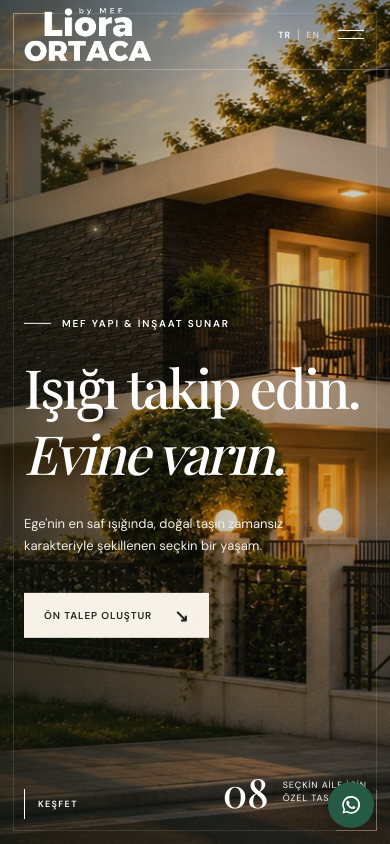
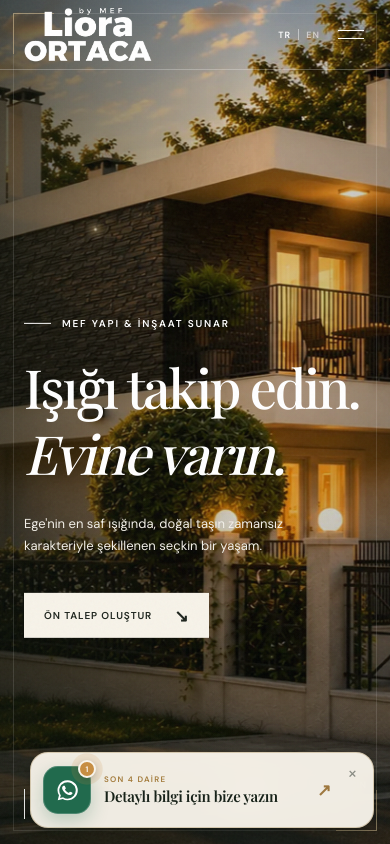
Before and after one commit to mhmblt/LioraOrtaca, a plain HTML site: page index.html in a window 390 px wide. Shown: the top 844 px of the page. Drawn offline with nearby package versions, Linux system fonts and the light colour scheme; a web font is replaced by a local one.

Commit message:
Add mobile WhatsApp conversion widget

```diff
--- a/index.html
+++ b/index.html
@@ -18,6 +18,7 @@
     <link rel="stylesheet" href="map-fallback.css" />
     <link rel="stylesheet" href="precision.css" />
     <link rel="stylesheet" href="language.css" />
+    <link rel="stylesheet" href="whatsapp-widget.css?v=20260726" />
   </head>
   <body>
     <div class="grain" aria-hidden="true"></div>
@@ -127,10 +128,20 @@
     </footer>
 
     <!-- WhatsApp telefon numarasını script.js içindeki whatsappNumber değeriyle güncelleyin. -->
-    <a class="whatsapp" id="whatsappLink" href="#" target="_blank" rel="noopener" aria-label="WhatsApp ile bilgi alın">
-      <svg viewBox="0 0 32 32" aria-hidden="true"><path d="M16 3a12.7 12.7 0 0 0-10.9 19.2L3.5 28.5l6.5-1.6A12.8 12.8 0 1 0 16 3Zm0 23.4c-1.9 0-3.7-.5-5.3-1.5l-.4-.2-3.8.9 1-3.6-.3-.4a10.5 10.5 0 1 1 8.8 4.8Zm5.7-7.8c-.3-.2-1.9-.9-2.2-1s-.5-.2-.7.2-.8 1-.9 1.1-.3.2-.6.1a8.7 8.7 0 0 1-2.6-1.6 9.8 9.8 0 0 1-1.8-2.3c-.2-.3 0-.5.1-.6l.5-.6c.1-.2.2-.4.3-.6 0-.2 0-.4-.1-.6l-1-2.3c-.3-.7-.6-.6-.8-.6h-.7c-.2 0-.6.1-.9.4s-1.2 1.1-1.2 2.7 1.2 3.1 1.3 3.3c.2.2 2.3 3.5 5.5 4.9.8.3 1.4.5 1.9.6.8.2 1.5.2 2.1.1.6-.1 1.9-.8 2.2-1.5.3-.8.3-1.4.2-1.5s-.3-.2-.6-.4Z" fill="currentColor"/></svg>
-      <span data-i18n="whatsappFloating">WhatsApp'tan bilgi alın</span>
-    </a>
-    <script src="script.js"></script>
+    <div class="whatsapp-widget" id="whatsappWidget">
+      <a class="whatsapp" id="whatsappLink" href="#" target="_blank" rel="noopener" aria-label="WhatsApp ile bilgi alın" data-conversion="whatsapp-floating">
+        <span class="whatsapp-icon-wrap">
+          <svg viewBox="0 0 32 32" aria-hidden="true"><path d="M16 3a12.7 12.7 0 0 0-10.9 19.2L3.5 28.5l6.5-1.6A12.8 12.8 0 1 0 16 3Zm0 23.4c-1.9 0-3.7-.5-5.3-1.5l-.4-.2-3.8.9 1-3.6-.3-.4a10.5 10.5 0 1 1 8.8 4.8Zm5.7-7.8c-.3-.2-1.9-.9-2.2-1s-.5-.2-.7.2-.8 1-.9 1.1-.3.2-.6.1a8.7 8.7 0 0 1-2.6-1.6 9.8 9.8 0 0 1-1.8-2.3c-.2-.3 0-.5.1-.6l.5-.6c.1-.2.2-.4.3-.6 0-.2 0-.4-.1-.6l-1-2.3c-.3-.7-.6-.6-.8-.6h-.7c-.2 0-.6.1-.9.4s-1.2 1.1-1.2 2.7 1.2 3.1 1.3 3.3c.2.2 2.3 3.5 5.5 4.9.8.3 1.4.5 1.9.6.8.2 1.5.2 2.1.1.6-.1 1.9-.8 2.2-1.5.3-.8.3-1.4.2-1.5s-.3-.2-.6-.4Z" fill="currentColor"/></svg>
+          <span class="whatsapp-badge" aria-hidden="true">1</span>
+        </span>
+        <span class="whatsapp-copy">
+          <small class="whatsapp-eyebrow" data-i18n="whatsappEyebrow">SON 4 DAİRE</small>
+          <strong class="whatsapp-message" data-i18n="whatsappFloating">Detaylı bilgi için bize yazın</strong>
+        </span>
+        <span class="whatsapp-arrow" aria-hidden="true">↗</span>
+      </a>
+      <button class="whatsapp-dismiss" id="whatsappDismiss" type="button" aria-label="Bildirimi küçült">×</button>
+    </div>
+    <script src="script.js?v=20260726b"></script>
   </body>
 </html>
--- a/script.js
+++ b/script.js
@@ -27,7 +27,7 @@ const translations = {
     contactKicker: 'SİZE AYRILAN YER', contactTitle: 'Işığın size<br /><em>ulaşmasına izin verin.</em>', contactCopy: 'Detaylı bilgi için iletişime geçin.', contactCta: 'WhatsApp’tan Bilgi Al <span>↗</span>',
     location: 'Muğla Ortaca, Cumhuriyet Mah.', footerTagline: 'Ege ışığında, zamansız bir yaşam mirası.', instagram: 'Instagram @mefyapitr <span>↗</span>',
     locationKicker: 'PROJE KONUMU', locationTitle: 'Muğla Ortaca<br />Cumhuriyet Mah.', mapLink: '<span class="map-pin">●</span> Haritada aç <b>↗</b>',
-    copyright: '© 2026 Liora Ortaca. Tüm hakları saklıdır.', whatsappFloating: "WhatsApp'tan bilgi alın"
+    copyright: '© 2026 Liora Ortaca. Tüm hakları saklıdır.', whatsappEyebrow: 'SON 4 DAİRE', whatsappFloating: 'Detaylı bilgi için bize yazın', whatsappDismiss: 'Bildirimi küçült'
   },
   en: {
     documentTitle: 'Liora Ortaca | A Timeless Legacy',
@@ -55,11 +55,13 @@ const translations = {
     contactKicker: 'A PLACE RESERVED FOR YOU', contactTitle: 'Let the light<br /><em>find its way to you.</em>', contactCopy: 'Contact us for detailed information.', contactCta: 'Get Information on WhatsApp <span>↗</span>',
     location: 'Muğla Ortaca, Cumhuriyet District', footerTagline: 'A timeless legacy of living in the Aegean light.', instagram: 'Instagram @mefyapitr <span>↗</span>',
     locationKicker: 'PROJECT LOCATION', locationTitle: 'Muğla Ortaca<br />Cumhuriyet District', mapLink: '<span class="map-pin">●</span> Open in maps <b>↗</b>',
-    copyright: '© 2026 Liora Ortaca. All rights reserved.', whatsappFloating: 'Get information on WhatsApp'
+    copyright: '© 2026 Liora Ortaca. All rights reserved.', whatsappEyebrow: 'ONLY 4 HOMES LEFT', whatsappFloating: 'Message us for details', whatsappDismiss: 'Minimize notification'
   }
 };
 
 const whatsappLink = document.getElementById('whatsappLink');
+const whatsappWidget = document.getElementById('whatsappWidget');
+const whatsappDismiss = document.getElementById('whatsappDismiss');
 const menuButton = document.querySelector('.menu-button');
 const mobileNav = document.querySelector('.mobile-nav');
 const languageButtons = document.querySelectorAll('.language-button');
@@ -73,7 +75,11 @@ const setLanguage = (language, persist = true) => {
   document.querySelectorAll('[data-i18n-html]').forEach((element) => { if (copy[element.dataset.i18nHtml]) element.innerHTML = copy[element.dataset.i18nHtml]; });
   menuButton?.setAttribute('aria-label', copy.menuLabel);
   const whatsappUrl = `https://wa.me/${whatsappNumber}?text=${encodeURIComponent(copy.whatsappMessage)}`;
-  if (whatsappLink) whatsappLink.href = whatsappUrl;
+  if (whatsappLink) {
+    whatsappLink.href = whatsappUrl;
+    whatsappLink.setAttribute('aria-label', copy.whatsappFloating);
+  }
+  whatsappDismiss?.setAttribute('aria-label', copy.whatsappDismiss);
   document.querySelectorAll('.availability .button, .contact .button').forEach((link) => { link.href = whatsappUrl; });
   languageButtons.forEach((button) => button.setAttribute('aria-pressed', String(button.dataset.language === language)));
   if (persist) { try { localStorage.setItem('liora-language', language); } catch {} }
@@ -83,6 +89,11 @@ let storedLanguage = 'tr';
 try { storedLanguage = localStorage.getItem('liora-language') || 'tr'; } catch {}
 setLanguage(storedLanguage, false);
 languageButtons.forEach((button) => button.addEventListener('click', () => setLanguage(button.dataset.language)));
+
+window.setTimeout(() => whatsappWidget?.classList.add('is-visible'), 1400);
+whatsappDismiss?.addEventListener('click', () => {
+  whatsappWidget?.classList.add('is-dismissed');
+});
 
 menuButton?.addEventListener('click', () => {
   const isOpen = mobileNav.classList.toggle('open');
--- /dev/null
+++ b/whatsapp-widget.css
@@ -0,0 +1,20 @@
+.whatsapp-widget{position:fixed;right:24px;bottom:24px;z-index:20}.whatsapp-widget .whatsapp{position:relative;right:auto;bottom:auto;z-index:1}.whatsapp-widget .whatsapp-icon-wrap{position:relative;display:grid;place-items:center}.whatsapp-widget .whatsapp-copy{display:block}.whatsapp-widget .whatsapp-eyebrow{display:none}.whatsapp-widget .whatsapp-message{display:block;font-size:11px}.whatsapp-widget .whatsapp-arrow,.whatsapp-widget .whatsapp-badge,.whatsapp-dismiss{display:none}
+@media(max-width:760px){
+  .whatsapp-widget{right:16px;bottom:calc(16px + env(safe-area-inset-bottom));width:min(344px,calc(100vw - 32px));opacity:0;pointer-events:none;transform:translateY(22px) scale(.97);transition:opacity .48s ease,transform .58s cubic-bezier(.16,1,.3,1),width .35s ease}
+  .whatsapp-widget.is-visible{opacity:1;pointer-events:auto;transform:none}
+  .whatsapp-widget .whatsapp{position:relative;right:auto;bottom:auto;display:grid;grid-template-columns:48px minmax(0,1fr) 18px;gap:13px;align-items:center;width:100%;min-height:76px;padding:12px 38px 12px 12px;color:#172219;border:1px solid rgba(150,113,54,.3);border-radius:18px;background:rgba(248,244,235,.96);box-shadow:0 18px 48px rgba(11,22,14,.3),0 3px 10px rgba(11,22,14,.12);backdrop-filter:blur(14px);transform:none}
+  .whatsapp-widget .whatsapp:hover{background:#fffaf0;transform:translateY(-2px)}
+  .whatsapp-widget .whatsapp-icon-wrap{display:grid;width:48px;height:48px;color:#fff;border-radius:15px;background:#216a4d;box-shadow:inset 0 0 0 1px rgba(255,255,255,.2),0 7px 18px rgba(33,106,77,.25)}
+  .whatsapp-widget .whatsapp svg{width:25px;height:25px}
+  .whatsapp-widget .whatsapp-copy{display:flex;min-width:0;flex-direction:column;gap:5px}
+  .whatsapp-widget .whatsapp-eyebrow{display:block;color:#a37b3b;font-size:8px;font-weight:700;line-height:1;letter-spacing:.16em}
+  .whatsapp-widget .whatsapp-message{display:block;overflow:hidden;color:#172219;font-family:var(--serif);font-size:15px;font-weight:600;line-height:1.15;letter-spacing:-.02em;text-overflow:ellipsis;white-space:nowrap}
+  .whatsapp-widget .whatsapp-arrow{display:block;color:#9e783f;font-family:var(--sans);font-size:17px}
+  .whatsapp-widget .whatsapp-badge{position:absolute;top:-6px;right:-5px;display:grid;width:18px;height:18px;place-items:center;color:#fff;border:2px solid #f8f4eb;border-radius:50%;background:#c78e43;font-family:var(--sans);font-size:8px;font-weight:700;box-shadow:0 2px 7px rgba(0,0,0,.2);animation:whatsapp-badge-pulse 2.8s ease-in-out infinite}
+  .whatsapp-dismiss{position:absolute;top:8px;right:9px;z-index:2;display:grid;width:25px;height:25px;padding:0;place-items:center;color:rgba(23,34,25,.48);border:0;background:transparent;font-family:var(--sans);font-size:18px;line-height:1;cursor:pointer}
+  .whatsapp-widget.is-dismissed{width:56px}
+  .whatsapp-widget.is-dismissed .whatsapp{display:grid;min-height:56px;padding:4px;grid-template-columns:48px;border-radius:18px;background:transparent;border-color:transparent;box-shadow:none;backdrop-filter:none}
+  .whatsapp-widget.is-dismissed .whatsapp-copy,.whatsapp-widget.is-dismissed .whatsapp-arrow,.whatsapp-widget.is-dismissed .whatsapp-dismiss{display:none}
+  @keyframes whatsapp-badge-pulse{0%,65%,100%{box-shadow:0 0 0 0 rgba(199,142,67,0),0 2px 7px rgba(0,0,0,.2)}75%{box-shadow:0 0 0 7px rgba(199,142,67,.16),0 2px 7px rgba(0,0,0,.2)}}
+}
+@media(prefers-reduced-motion:reduce){.whatsapp-widget{transition:none}.whatsapp-widget .whatsapp-badge{animation:none}}
```
